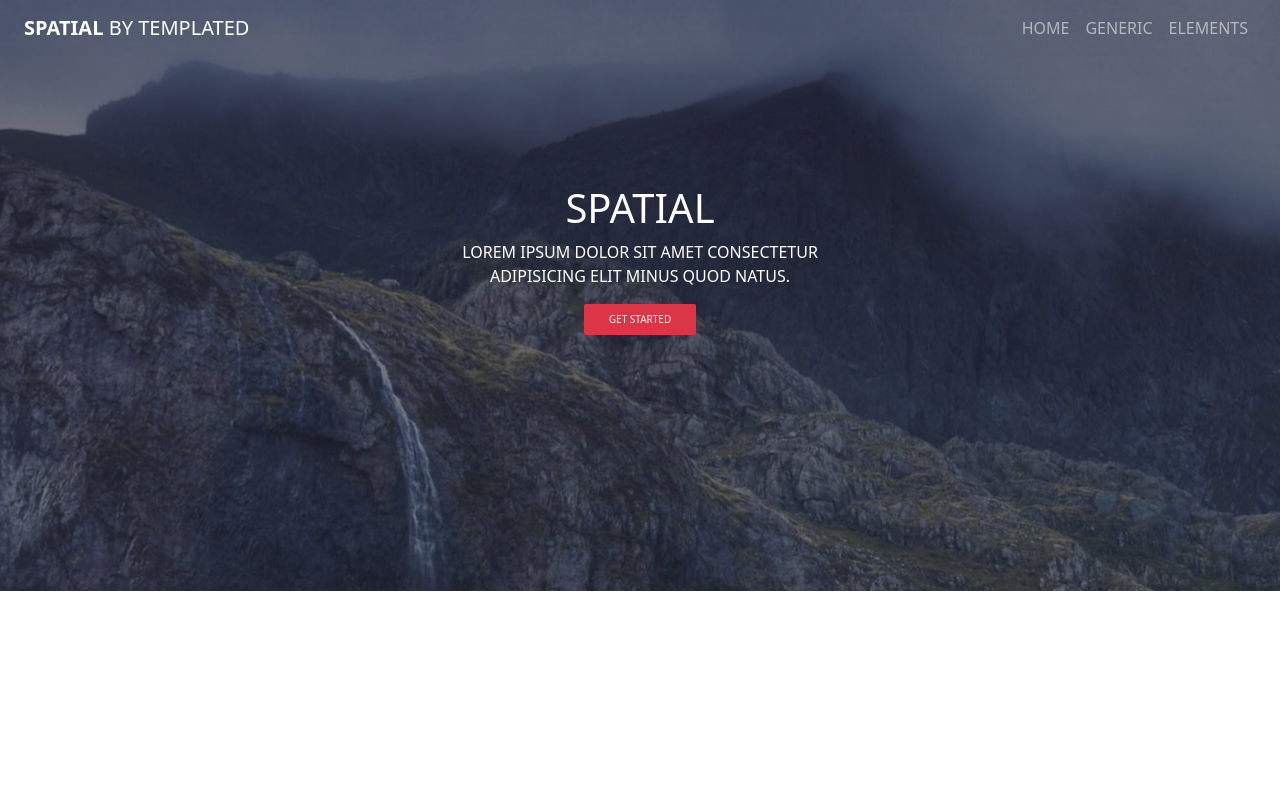
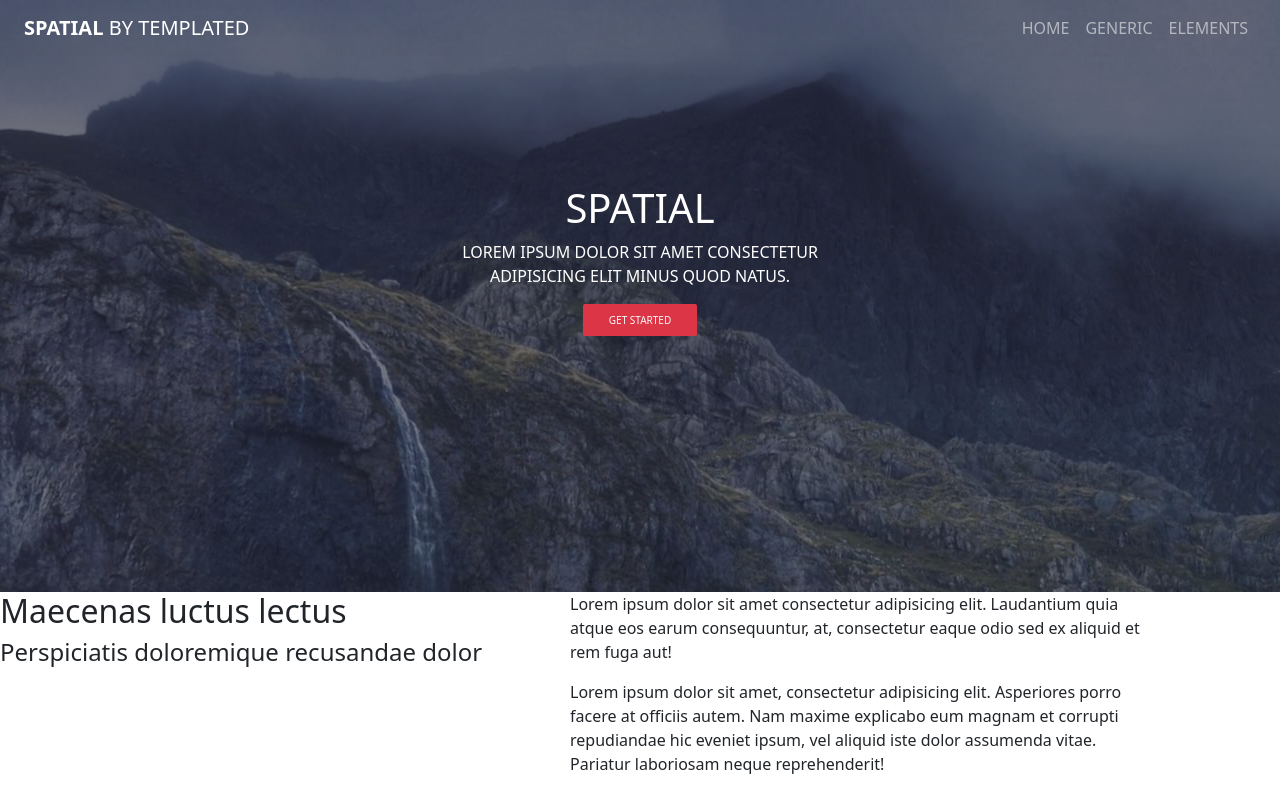
Before and after one commit to assbaimane/Site-Spatial, a website: page index.html in a window 1280 px wide. Drawn offline with Linux system fonts and the light colour scheme.

Commit message:
Correcting row gutter-x in style.css and beginning of Intro section

```diff
--- a/index.html
+++ b/index.html
@@ -40,5 +40,17 @@
     </header>
 
 
+        <div class="container row justify-content-center">
+            <div class="col-6">
+                <h2>Maecenas luctus lectus</h2>
+                <h4>Perspiciatis doloremique recusandae dolor</h4>
+            </div>
+            <div class="col-6">
+                <p>Lorem ipsum dolor sit amet consectetur adipisicing elit. Laudantium quia atque eos earum consequuntur, at, consectetur eaque odio sed ex aliquid et rem fuga aut!</p>
+                <p>Lorem ipsum dolor sit amet, consectetur adipisicing elit. Asperiores porro facere at officiis autem. Nam maxime explicabo eum magnam et corrupti repudiandae hic eveniet ipsum, vel aliquid iste dolor assumenda vitae. Pariatur laboriosam neque reprehenderit!</p>
+            </div>
+        </div>
+
+
 </body>
 </html>
--- a/src/sass/style.sass
+++ b/src/sass/style.sass
@@ -4,6 +4,7 @@
 @import "../../node_modules/bootstrap/scss/bootstrap.scss"
 body
     margin: 0px
+
 header
     color: white
     background: linear-gradient(rgba(38, 38, 58, 0.7),rgba(39, 38, 48, 0.6)), url("../img/banner.jpg")
```
Also changed, not shown: public/css/style.css, 1 other file.
